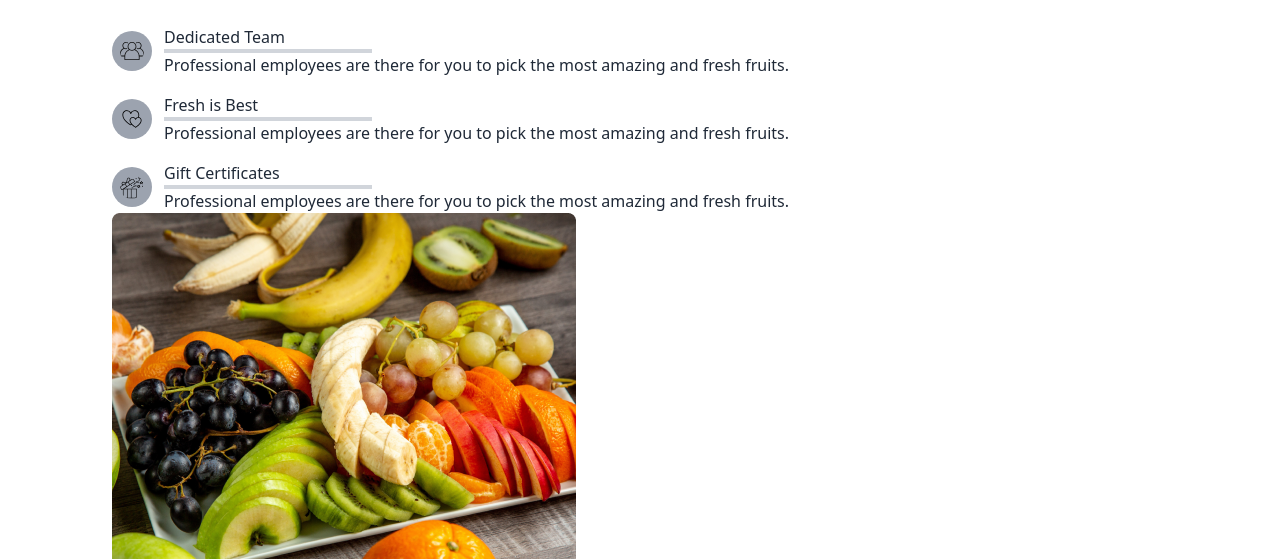
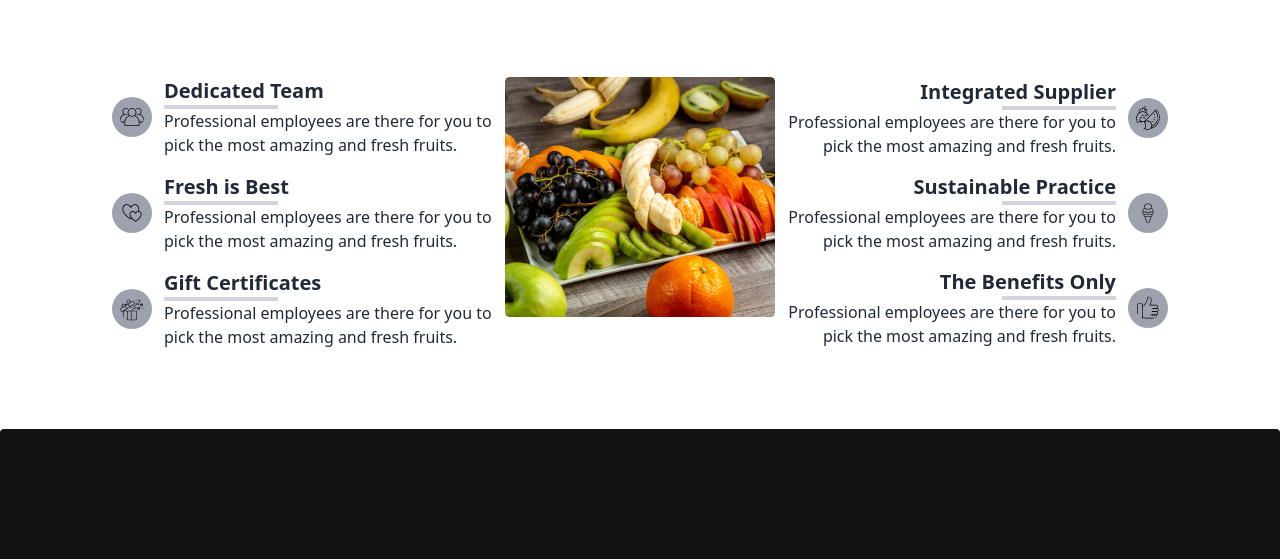
Before and after one commit to Jabed-Hasan/BB-fruit-brust, a plain HTML site: page index.html in a window 1280 px wide. Shown: the part 3155-3714 px from the top of the page. Drawn offline with nearby package versions, Linux system fonts and the light colour scheme; files whose address does not match are found by name.

Commit message:
choose section added

```diff
--- a/index.html
+++ b/index.html
@@ -539,16 +539,16 @@
                 <p class="w-2/4 mx-auto mt-5 mb-7">Contrary to popular belief, is not simply random text. It has roots in a piece of classical Latin literature from 45 BC, making it over 2000 years old.</p>
                </div>
 
-               <div class="flex flex-row">
+               <div class="grid lg:flex gap-x-5 my-5 lg:my-20">
                 <!-- 1st Section -->
 
-                    <div class="">
-                        <div class="grid space-y-4 grid-cols-1 order-2 lg:order-none">
+                    <div class="grid grid-cols-1 lg:flex">
+                        <div class="flex  lg:grid space-y-4 grid-cols-1  order-2 lg:order-none">
                             <!-- 1st -->
                             <div class="grid lg:flex items-center text-center lg:text-start gap-3">
                               <img src="images/group 1.svg" class="p-2 rounded-full bg-gray-400 mx-auto lg:mx-0" alt="">
                               <div>
-                                <h4>Dedicated Team</h4>
+                                <h4 class="text-xl font-bold">Dedicated Team</h4>
                                 <div class="border-2 border-gray-300 w-1/3 mx-auto lg:mx-0"></div>
                                 <p>Professional employees are there for you to pick the most amazing and fresh fruits.</p>
                               </div>
@@ -557,7 +557,7 @@
                             <div class="grid lg:flex items-center text-center lg:text-start gap-3">
                               <img src="images/love 1.svg" class="p-2 rounded-full bg-gray-400 mx-auto lg:mx-0" alt="">
                               <div>
-                                <h4>Fresh is Best</h4>
+                                <h4 class="text-xl font-bold">Fresh is Best</h4>
                                 <div class="border-2 border-gray-300 w-1/3 mx-auto lg:mx-0"></div>
                                 <p>Professional employees are there for you to pick the most amazing and fresh fruits.</p>
                               </div>
@@ -566,7 +566,7 @@
                             <div class="grid lg:flex items-center text-center lg:text-start gap-3">
                               <img src="images/gift-box 1.svg" class="p-2 rounded-full bg-gray-400 mx-auto lg:mx-0" alt="">
                               <div>
-                                <h4>Gift Certificates</h4>
+                                <h4 class="text-xl font-bold">Gift Certificates</h4>
                                 <div class="border-2 border-gray-300 w-1/3 mx-auto lg:mx-0"></div>
                                 <p>Professional employees are there for you to pick the most amazing and fresh fruits.</p>
                               </div>
@@ -574,17 +574,17 @@
                     </div>
 
                     <!-- Image section -->
-                    <div>
+
                         <div class="order-1 lg:order-none mx-auto">
                             <img src="images/whychoose1.png" alt="">
                           </div>
-                    </div>
+
                      <!-- Last Section -->
-                    <div>
+                    <div class="grid grid-cols-1 order-3 lg:order-none space-y-3">
                         <!-- 1st -->
-                        <div class="grid lg:flex items-center text-center lg:text-end gap-3">
+                        <div class="grid lg:flex  items-center text-center lg:text-end gap-3">
                             <div class="order-2 lg:order-none">
-                              <h4>Integrated Supplier</h4>
+                              <h4 class="text-xl font-bold">Integrated Supplier</h4>
                               <div class="border-2 border-gray-300 w-1/3 mx-auto lg:mx-0 lg:ml-auto"></div>
                               <p>Professional employees are there for you to pick the most amazing and fresh fruits.</p>
                             </div>
@@ -593,7 +593,7 @@
                           <!-- 2nd -->
                           <div class="grid lg:flex items-center text-center lg:text-end gap-3">
                             <div class="order-2 lg:order-none">
-                              <h4>Sustainable Practice</h4>
+                              <h4 class="text-xl font-bold">Sustainable Practice</h4>
                               <div class="border-2 border-gray-300 w-1/3 mx-auto lg:mx-0 lg:ml-auto"></div>
                               <p>Professional employees are there for you to pick the most amazing and fresh fruits.</p>
                             </div>
@@ -602,7 +602,7 @@
                           <!-- 3rd -->
                           <div class="grid lg:flex items-center text-center lg:text-end gap-3">
                             <div class="order-2 lg:order-none">
-                              <h4>The Benefits Only</h4>
+                              <h4 class="text-xl font-bold">The Benefits Only</h4>
                               <div class="border-2 border-gray-300 w-1/3 mx-auto lg:mx-0 lg:ml-auto"></div>
                               <p>Professional employees are there for you to pick the most amazing and fresh fruits.</p>
                             </div>
```
